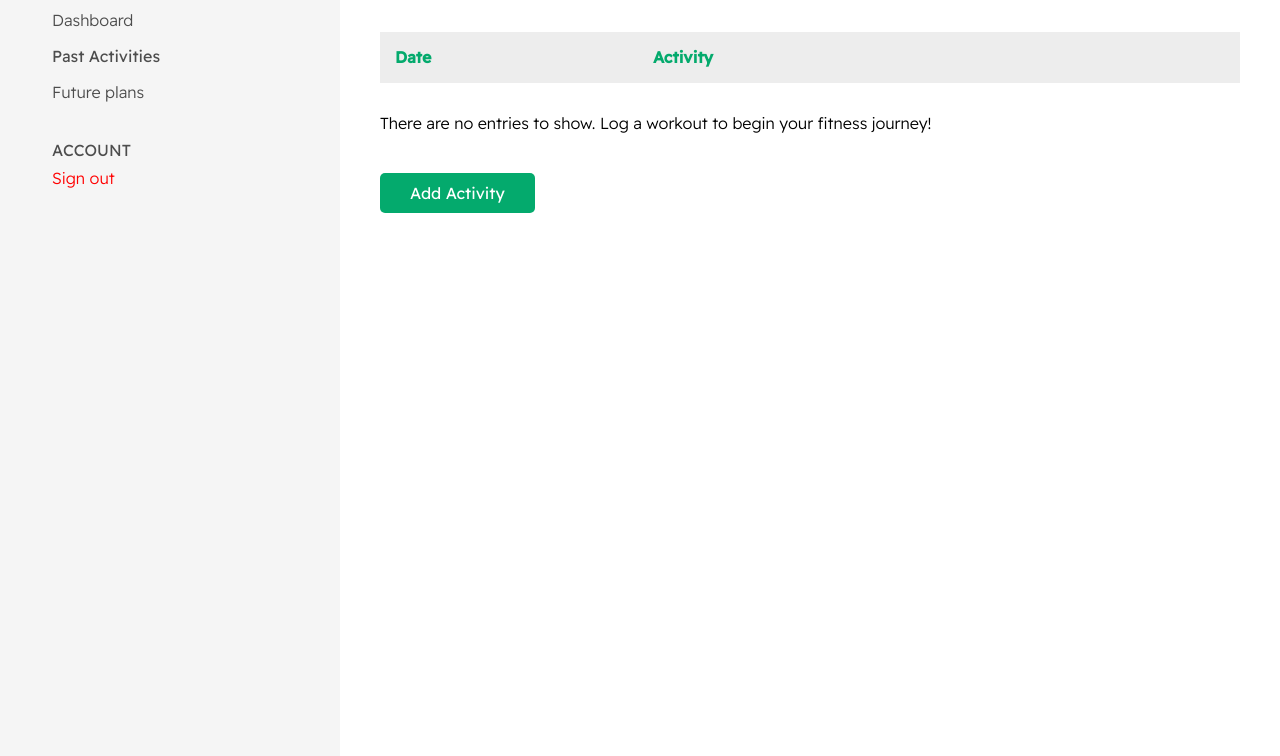
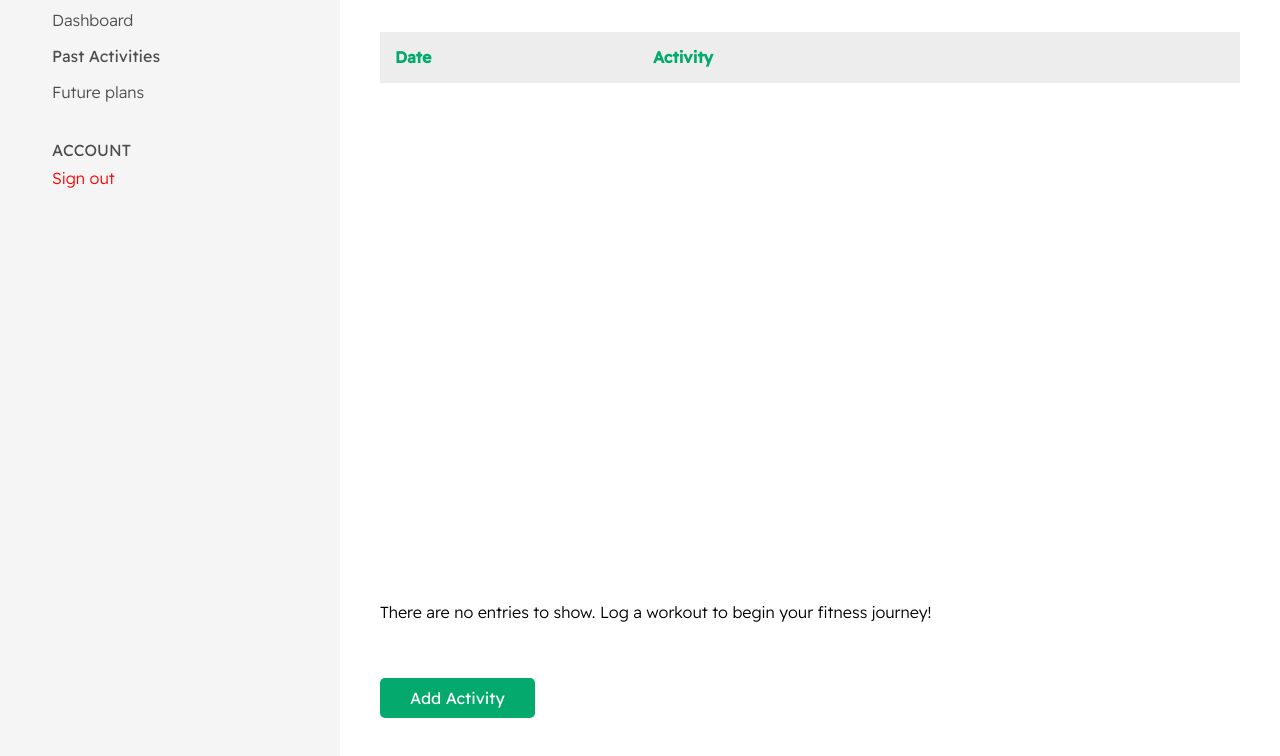
Before and after one commit to kgovind12/Tractivity, a website: page user/pastActivity.html in a window 1280 px wide. Shown: the part 92-848 px from the top of the page. Drawn offline with Linux system fonts and the light colour scheme; no server answers.

Commit message:
implemented table scroll

```diff
--- a/user/css/fitnessLog.css
+++ b/user/css/fitnessLog.css
@@ -6,16 +6,12 @@
     --overlay-bg: rgb(0,0,0,0.5);
 }
 
-html, body {
-    height: 100%;
-}
-
 body {
     font-family: 'Readex Pro', sans-serif;
     background-color: white;
     min-width: 350px;
-    overflow-x: hidden;
-    min-height: 100%;
+    overflow: hidden;
+    height: 100vh;
 }
 
 .sidenav {
@@ -63,8 +59,7 @@ main {
     padding-top: 60px;
     width: calc(100vw - 420px);
     height: 100%;
-    overflow-y: auto;
-    overflow-x: hidden;
+    overflow: hidden;
 }
 
 h1 {
@@ -109,6 +104,7 @@ h2 {
     transition: 0.3s;
     border-radius: 5px;
     cursor: pointer;
+    margin-top: 1rem;
 }
 
 .btn:hover {
@@ -116,6 +112,11 @@ h2 {
 }
 
 /* Table styles */
+
+.tablecontainer {
+    height: 600px;
+    overflow-y: auto;
+}
 
 .table {
     border-collapse: collapse;
@@ -245,6 +246,10 @@ select {
 /* Future plans */
 #future-activities {
     padding-bottom: 1rem;
+    max-height: 600px;
+    overflow-y: auto;
+    padding-left: 5px;
+    padding-right: 5px;
 }
 
 .goal {
--- a/user/pastActivity.html
+++ b/user/pastActivity.html
@@ -30,12 +30,15 @@
     <main>
         <h1>Past Activities</h1>
 
+        <div class="tablecontainer">
             <table id="activities" class="table">
                 <tr>
                     <th class="date">Date</th>
                     <th class="activity">Activity</th>
                 </tr>
             </table>
+        </div>
+
         <p id="no-entries">There are no entries to show. Log a workout to begin your fitness journey!</p>
 
         <button id="addPastActivity" class="btn">Add Activity</button>
```
Also changed, not shown: 1 other file. Lines whose indentation alone changed are shown as unchanged.
